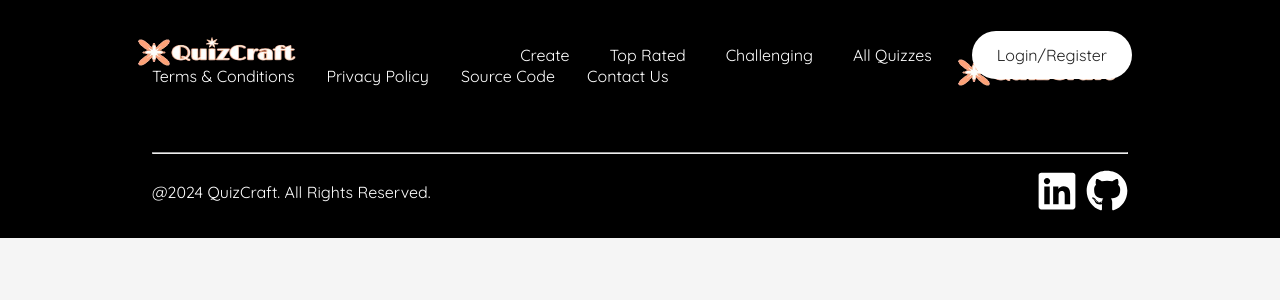
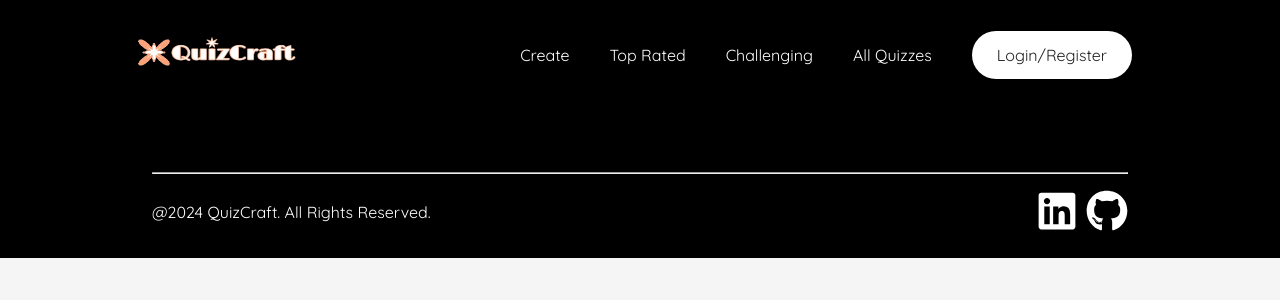
Before and after one commit to nromasanta/3680Project, a React (Vite) app: page /about in a window 1280 px wide. Shown: the top 300 px of the page. Built offline with nearby package versions, Linux system fonts and the light colour scheme.

Commit message:
Moved About to Single Page, Featured section component

```diff
--- a/src/App.jsx
+++ b/src/App.jsx
@@ -11,6 +11,7 @@
 import Login from './pages/Login.jsx'
 import Signup from './pages/Signup.jsx'
 import TopRated from './pages/TopRated.jsx'
+import About from './pages/About.jsx'
 
 const App = () => {
   return (
@@ -27,6 +28,7 @@
             <Route path="/challenging" element={<Challenging />}/>
             <Route path="/allquizzes" element={<AllQuizzes />}/>
             <Route path="/toprated" element={<TopRated />}/>
+            <Route path="/about" element={<About />}/>
           </Routes>
         </div>
         <Footer/>
--- a/src/components/About/About.css
+++ b/src/components/Featured/Featured.css
@@ -1,4 +1,4 @@
-.about {
+.featured {
     margin: 80px auto;
     width: 90%;
     height: 100vh;
--- a/src/components/Footer/Footer.jsx
+++ b/src/components/Footer/Footer.jsx
@@ -34,9 +34,9 @@
                 Source Code
               </p>
             </Navlink>
-            <Navlink href='/'>
+            <Navlink href='/about'>
               <p className='footer-link'>
-                Contact Us
+                About
               </p>
             </Navlink>
           </div>
--- a/src/components/Navbar/Navbar.jsx
+++ b/src/components/Navbar/Navbar.jsx
@@ -26,7 +26,7 @@
   };
 
   const darkBackground = () => {
-    const darkBackgroundPathnames = ['/create', '/toprated', '/challenging', '/allquizzes'];
+    const darkBackgroundPathnames = ['/create', '/toprated', '/challenging', '/allquizzes', '/about'];
     return displayNavbar() && (darkBackgroundPathnames.includes(location.pathname) || location.pathname === '');
   };
 
--- a/src/components/About/About.jsx
+++ b/src/pages/About.jsx
@@ -1,10 +1,9 @@
 import React from 'react'
-import './About.css'
 
 const About = () => {
   return (
-    <div className='about'>
-        <h1>hi</h1>
+    <div className='temp-page container'>
+      About
     </div>
   )
 }
```
Also changed, not shown: src/components/Featured/Featured.jsx (added, +12 -0 lines).
